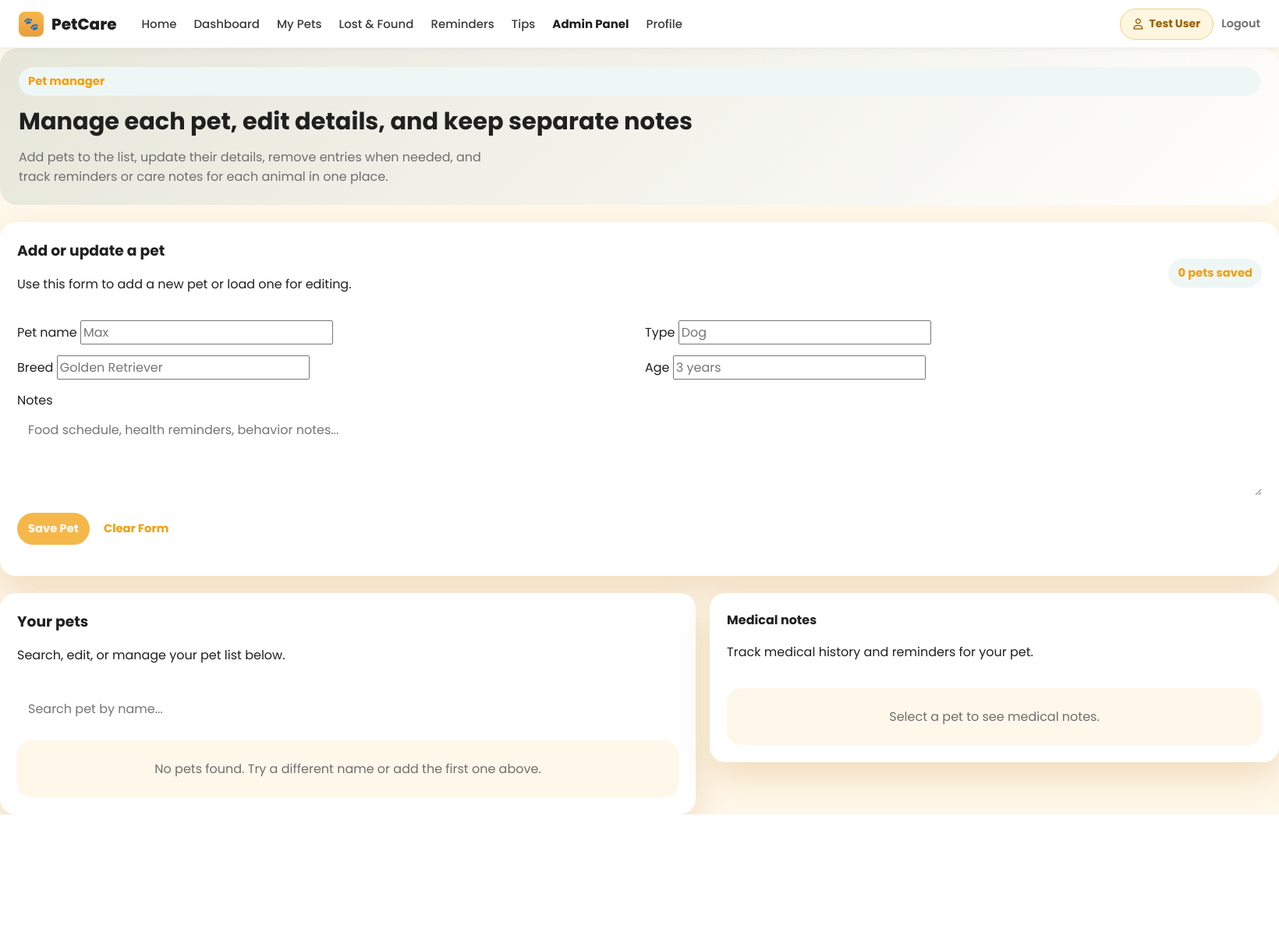
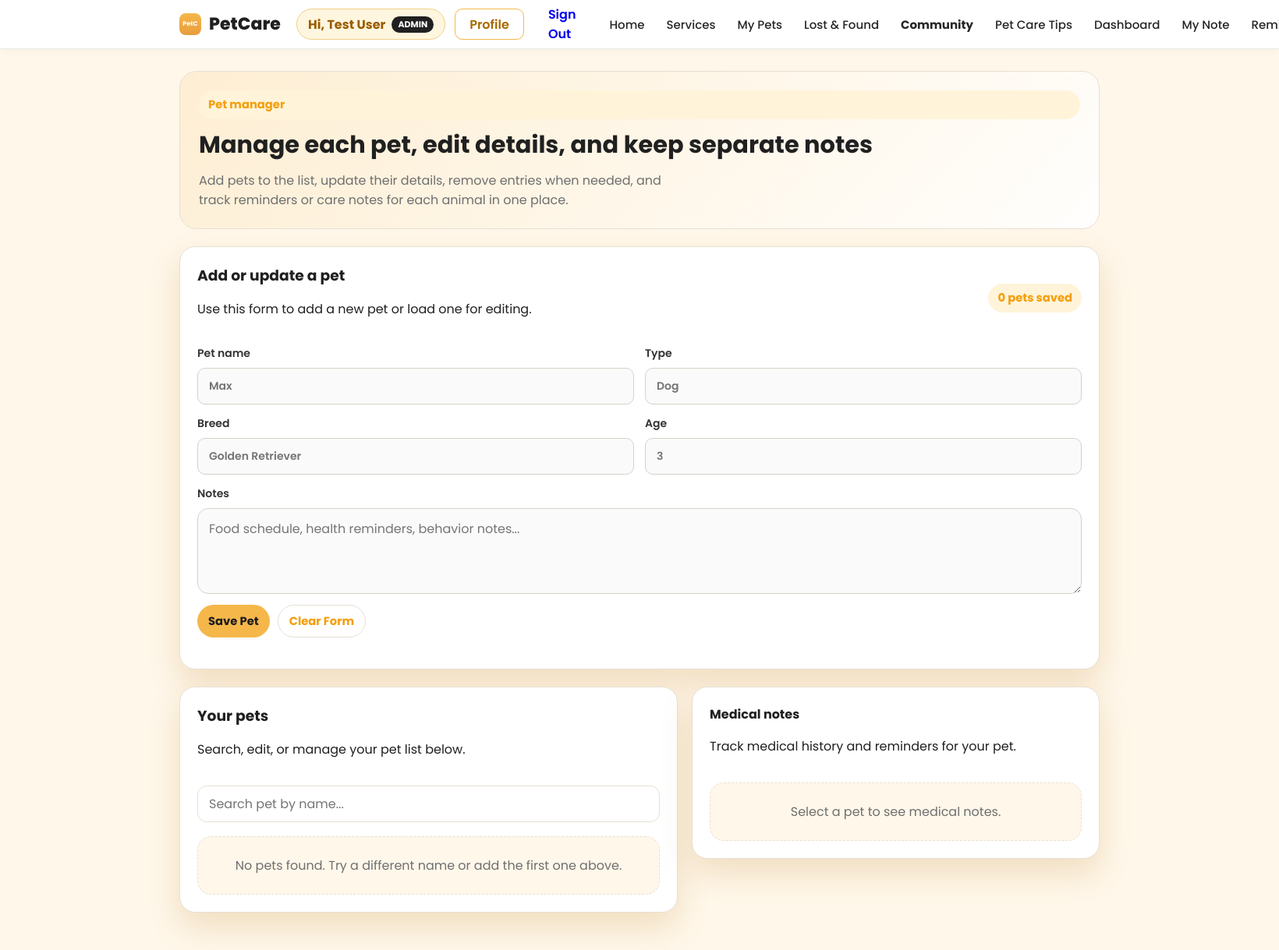
Before and after one commit to DDREX220/Pet_Care, a Flask app: page /pets in a window 1640 px wide; the page is wider, and only the part inside the window is pictured. Shown: that part at 78% size. Before the commit the page ends 1045 px from the top of that part, so only its background shows below. Run offline with Flask 3, Linux system fonts and the light colour scheme; a user stored in the database is signed in; data that the repository does not hold is empty.

Commit message:
Finalize pet Add/Edit/Delete functionality

```diff
--- a/app/controllers/pet_controller.py
+++ b/app/controllers/pet_controller.py
@@ -20,6 +20,7 @@
             species = request.form.get("type")  # Template uses 'type', model uses 'species'
             breed = request.form.get("breed")
             age = request.form.get("age")
+            age = int(age) if age and age.strip().isdigit() else None
             description = request.form.get("notes")  # Template uses 'notes'
 
             user_id = session.get("user_id")
--- a/app/templates/pets/view_pets.html
+++ b/app/templates/pets/view_pets.html
@@ -1,10 +1,17 @@
-{% extends "base.html" %}
-
-{% block content %}
+<!doctype html>
+<html lang="en">
+<head>
+  <meta charset="utf-8">
+  <meta name="viewport" content="width=device-width, initial-scale=1">
+  <title>PetCare My Pets</title>
+  <link rel="preconnect" href="https://fonts.googleapis.com">
+  <link rel="preconnect" href="https://fonts.gstatic.com" crossorigin>
+  <link rel="stylesheet" href="{{ url_for('static', filename='style.css') }}">
   <style>
     .pets-page {
         display: grid;
         gap: 22px;
+        padding: 28px 0 48px;
     }
 
     .pets-hero {
@@ -12,8 +19,8 @@
         gap: 10px;
         padding: 24px;
         border-radius: 22px;
-        background: linear-gradient(135deg, rgba(47, 111, 109, 0.12), rgba(255, 255, 255, 0.9));
-        border: 1px solid var(--line);
+        background: linear-gradient(135deg, rgba(245, 183, 74, 0.14), rgba(255, 255, 255, 0.9));
+        border: 1px solid #e7e0d3;
     }
 
     .pets-hero h2 {
@@ -36,7 +43,7 @@
 
     .panel {
         background: var(--panel);
-        border: 1px solid var(--line);
+        border: 1px solid #e7e0d3;
         border-radius: 20px;
         padding: 22px;
         box-shadow: var(--shadow);
@@ -62,7 +69,7 @@
         gap: 8px;
         border-radius: 999px;
         padding: 8px 12px;
-        background: #eef7f6;
+        background: #fff4da;
         color: var(--accent-strong);
         font-weight: 700;
         font-size: 0.92rem;
@@ -79,20 +86,42 @@
         grid-column: 1 / -1;
     }
 
+    .pet-form label {
+        display: flex;
+        flex-direction: column;
+        gap: 8px;
+        font-size: 14px;
+        font-weight: 600;
+        color: #333;
+    }
+
+    .pet-form input {
+        width: 100%;
+        border: 1px solid #d7d2c8;
+        border-radius: 10px;
+        background: #fafafa;
+        padding: 12px 14px;
+        color: #222;
+        outline: none;
+        font: inherit;
+    }
+
+    .pet-form input:focus,
+    textarea:focus {
+        outline: 2px solid rgba(245, 183, 74, 0.18);
+        border-color: var(--accent);
+    }
+
     textarea {
         width: 100%;
-        border: 1px solid var(--line);
+        border: 1px solid #d7d2c8;
         border-radius: 14px;
         padding: 13px 14px;
         font-size: 1rem;
         font-family: inherit;
         resize: vertical;
         min-height: 110px;
-    }
-
-    textarea:focus {
-        outline: 2px solid rgba(47, 111, 109, 0.18);
-        border-color: var(--accent);
+        background: #fafafa;
     }
 
     .pets-grid {
@@ -161,18 +185,19 @@
         display: inline-flex;
         align-items: center;
         justify-content: center;
+        border: 0;
+        cursor: pointer;
     }
 
     .secondary-button {
         background: var(--accent);
-        color: #fff;
-        border: 0;
+        color: #1d1d1d;
     }
 
     .ghost-button {
         background: #fff;
         color: var(--accent-strong);
-        border: 1px solid var(--line);
+        border: 1px solid #e7e0d3;
     }
 
     .danger-button {
@@ -206,7 +231,7 @@
     .empty-state {
         padding: 24px;
         border-radius: 18px;
-        border: 1px dashed var(--line);
+        border: 1px dashed #e7e0d3;
         color: var(--muted);
         text-align: center;
     }
@@ -304,11 +315,25 @@
     }
 
     .close-modal:hover {
-        background: var(--line);
+        background: #e7e0d3;
         color: #fff;
         transform: rotate(90deg);
     }
   </style>
+</head>
+<body>
+  {% include 'header.html' %}
+
+  <main class="container">
+    {% with messages = get_flashed_messages(with_categories=true) %}
+      {% if messages %}
+        <div class="flash-list" style="margin-top: 20px;">
+          {% for category, message in messages %}
+            <div class="flash flash-{{ category }}">{{ message }}</div>
+          {% endfor %}
+        </div>
+      {% endif %}
+    {% endwith %}
 
     <section class="pets-page">
         <div class="pets-hero">
@@ -326,7 +351,7 @@
                     <h3>Add or update a pet</h3>
                     <p class="subtitle">Use this form to add a new pet or load one for editing.</p>
                 </div>
-            <span class="badge" id="pet-count-badge">0 pets saved</span>
+                <span class="badge" id="pet-count-badge">{{ pets|length }} pets saved</span>
             </div>
 
             <form class="pet-form" id="pet-form" action="{{ url_for('pets.save_pet') }}" method="POST">
@@ -345,13 +370,13 @@
                 </label>
                 <label>
                     Age
-                <input type="text" id="pet-age" name="age" placeholder="3 years">
+                    <input type="number" id="pet-age" name="age" placeholder="3" min="0" max="100">
                 </label>
                 <label class="full">
                     Notes
                     <textarea id="pet-notes" name="notes" placeholder="Food schedule, health reminders, behavior notes..."></textarea>
                 </label>
-            <div class="actions full">
+                <div class="actions full" style="display:flex; gap:10px;">
                     <button type="submit" class="secondary-button" id="save-pet-button">Save Pet</button>
                     <button type="button" class="ghost-button" id="reset-form-button">Clear Form</button>
                 </div>
@@ -367,7 +392,7 @@
                     </div>
                 </div>
                 <div style="margin-bottom: 18px;">
-                <input type="text" id="search-pet" placeholder="Search pet by name..." style="padding: 10px 14px; border-radius: 12px; border: 1px solid var(--line); width: 100%;">
+                    <input type="text" id="search-pet" placeholder="Search pet by name..." style="padding: 10px 14px; border-radius: 12px; border: 1px solid #e7e0d3; width: 100%;">
                 </div>
                 <div class="pets-grid" id="pets-grid">
                     {% for pet in pets %}
```
Also changed, not shown: other parts of app/templates/pets/view_pets.html (+9 -27 lines). Lines whose indentation alone changed are shown as unchanged.
